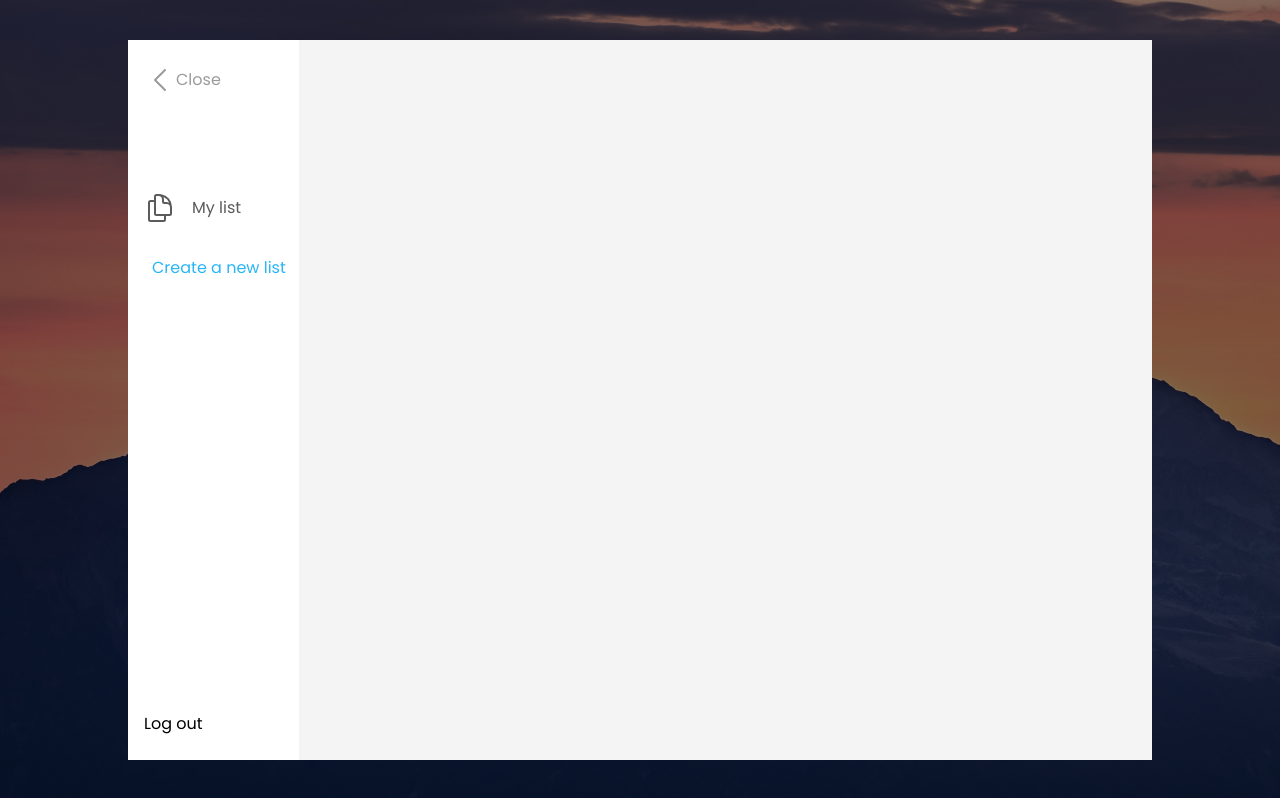
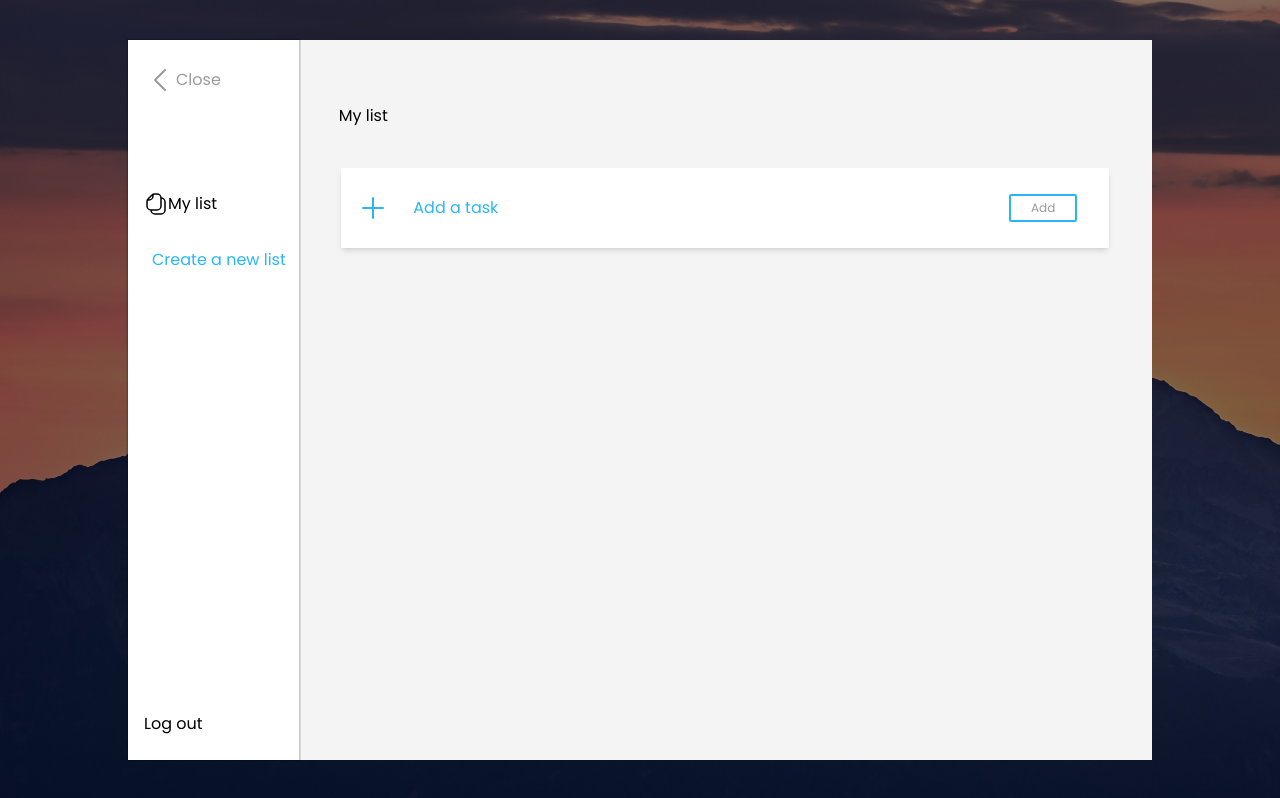
Before and after one commit to lucasscurtoo/to-do-webApp, a Next.js app in the folder to-do-web/: page /ToDo in a window 1280 px wide. Built offline with nearby package versions, Linux system fonts and the light colour scheme; no server answers; sample sign-in values are in the browser's storage.

Commit message:
uploading things

```diff
--- a/to-do-web/components/LeftMenu.jsx
+++ b/to-do-web/components/LeftMenu.jsx
@@ -1,41 +1,40 @@
 import { useState, useRef, useEffect } from "react";
-import {
-  ChevronLeftIcon,
-  DocumentDuplicateIcon,
-  PlusIcon,
-} from "@heroicons/react/24/outline";
+import { ChevronLeftIcon, PlusIcon } from "@heroicons/react/24/outline";
 import { checkIfExists, defaultList } from "../helpers/functions";
 import { toDoCreateList, toDoGetLists } from "../api/toDo";
 import CustomToast from "./CustomToast";
+import DocumentIcon from "../assets/icons/document-icon.svg";
 
-const LeftMenu = () => {
+const LeftMenu = ({ close, selectedList }) => {
   const [lists, setLists] = useState(defaultList);
   const [showToast, setShowToast] = useState(false);
   const [listCreated, setListCreated] = useState();
   const [listExists, setListExists] = useState(false);
+  const [selectedListStyle, setSelectedListStyle] = useState(
+    defaultList[0].title
+  );
   const newList = useRef(null);
 
-    useEffect(() => {
-            toDoGetLists().then(response => {
-                console.log(response)
-                if (response.status === 200){
-                    setLists(response.data)
-                }
-            })
-    }, [])
-
+  useEffect(() => {
+    toDoGetLists().then((response) => {
+      console.log(response);
+      if (response.status === 200) {
+        setLists(response.data);
+      }
+    });
+  }, []);
 
   useEffect(() => {
-    console.log(lists)
+    console.log(lists);
   }, [lists]);
 
   const createNewList = (listName) => {
-    const listExists = checkIfExists(lists, listName)
-    console.log(listExists)
-      if (listExists) {
-        setShowToast(true);
-        setListExists(true);
-      }else{
+    const listExists = checkIfExists(lists, listName);
+    console.log(listExists);
+    if (listExists) {
+      setShowToast(true);
+      setListExists(true);
+    } else {
       setLists((lists) => [
         ...lists,
         {
@@ -66,26 +65,50 @@ const LeftMenu = () => {
       newList.current.blur();
     }
   };
+
+  const handleSelectedList = (list) => {
+    selectedList(list);
+    setSelectedListStyle(list.title);
+  };
+
+  const handleLogOut = () => {
+    console.log("in progress xd");
+  };
+
   return (
-    <div className="bg-white w-1/6 h-full">
+    <div className="bg-white w-full h-full menuLeftShadow">
       <CustomToast
         show={showToast}
         close={() => setShowToast(false)}
         notifi={
-         (listCreated === false && "There was an error creating the list, try again") ||
+          (listCreated === false &&
+            "There was an error creating the list, try again") ||
           (listExists && "List already exists, cant be created")
         }
         state={listCreated}
       />
       <div className="py-6 px-4 h-full flex flex-col">
-        <section className="w-full flex items-center">
+        <section
+          onClick={() => close(true)}
+          className="w-full flex items-center cursor-pointer"
+        >
           <ChevronLeftIcon className="w-8 text-mediumGray" />
           <p className="text-mediumGray font-thin">Close</p>
         </section>
-        <section className="w-full flex mt-24 text-[#5B5B5B] flex-col">
+        <section className="w-full flex mt-24 text-mediumGray flex-col">
           {lists.map((list) => (
-            <div className="flex w-full items-center" key={list.title}>
-              <DocumentDuplicateIcon className="w-8 mr-4" />
+            <div
+              className={`flex w-full items-center ${
+                selectedListStyle === list.title
+                  ? "text-black"
+                  : "text-mediumGray"
+              }`}
+              key={list.title}
+              onClick={() => handleSelectedList(list)}
+            >
+              <DocumentIcon
+                stroke={selectedListStyle === list.title ? "black" : "gray"}
+              />
               <h2 className="truncate block">{list.title}</h2>
             </div>
           ))}
@@ -100,7 +123,7 @@ const LeftMenu = () => {
           </section>
         </section>
         <section className="w-full mt-auto">
-          <h2>Log out</h2>
+          <h2 onClick={handleLogOut}>Log out</h2>
         </section>
       </div>
     </div>
--- /dev/null
+++ b/to-do-web/components/Tasks.jsx
@@ -0,0 +1,39 @@
+import { useRef } from "react";
+import { PlusIcon } from "@heroicons/react/24/outline";
+
+const Task = ({ itsNew }) => {
+    const newTask = useRef(null);
+
+    const handleKeyDown = (event) => {
+        if (event.key === "Enter") {
+          createNewTask(newTask.current.value);
+          newTask.current.value = "";
+          newTask.current.blur();
+        }
+      };
+
+  return (
+    <div className="w-90% h-20 bg-white mx-auto shadow-md">
+      {itsNew ? (
+        <div className="w-full h-full flex items-center">
+          <PlusIcon className="w-8 text-blueColor mx-4" />
+          <input
+              className="ml-2 w-36 placeholder:text-blueColor font-thin placeholders"
+              onKeyDown={handleKeyDown}
+              ref={newTask}
+              placeholder="Add a task"
+            />
+          <button className="ml-auto mr-8 text-mediumGray py-1 px-5 border-2 border-blueColor text-xs rounded-sm hover:bg-blueColor hover:text-white">
+            Add
+          </button>
+        </div>
+      ) : (
+        <div>
+
+        </div>
+      )}
+    </div>
+  );
+};
+
+export default Task;
--- a/to-do-web/helpers/functions.js
+++ b/to-do-web/helpers/functions.js
@@ -7,8 +7,6 @@ export const defaultList = [{
 }]
 
 export const checkIfExists = (data, item) => {
-    console.log(data, item)
-    console.log('exitse', data.some(elem => elem.title === item))
     if (data.some(elem => elem.title === item)){
         return true
      }else {
--- a/to-do-web/next.config.js
+++ b/to-do-web/next.config.js
@@ -5,6 +5,14 @@ const nextConfig = {
 };
 
 module.exports = {
+  webpack(config) {
+    config.module.rules.push({
+      test: /\.svg$/i,
+      use: ['@svgr/webpack'],
+    })
+
+    return config
+  },
   async redirects() {
     return [
       {
--- a/to-do-web/package.json
+++ b/to-do-web/package.json
@@ -19,6 +19,7 @@
     "yup": "^0.32.11"
   },
   "devDependencies": {
+    "@svgr/webpack": "^6.5.1",
     "eslint": "8.26.0",
     "eslint-config-next": "13.0.0",
     "prettier": "2.7.1",
--- a/to-do-web/pages/ToDo.js
+++ b/to-do-web/pages/ToDo.js
@@ -1,9 +1,13 @@
-import { useEffect } from "react";
+import { useEffect, useState } from "react";
 import { useRouter } from "next/router";
 import { useRedirect } from "../components/RedirectContext";
 import LeftMenu from "../components/LeftMenu";
+import { defaultList } from "../helpers/functions";
+import Task from "../components/Tasks";
 
 const ToDo = () => {
+  const [closeState, setCloseState] = useState(false);
+  const [list, setList] = useState(defaultList[0]);
   const router = useRouter();
   const { setRedirect } = useRedirect();
 
@@ -14,11 +18,23 @@ const ToDo = () => {
     }
   }, []);
 
+  console.log(list)
+
+  const handleSelectedList = (list) => {
+      setList(list)
+  }
+
   return (
         <div className="w-screen h-screen bg-background1 bg-cover bg-no-repeat">
             <div className="black-overlay w-full h-full flex">
-                <div className="bg-secondGrayColor w-4/5 h-90% m-auto">
-                    <LeftMenu/>
+                <div className="bg-secondGrayColor w-4/5 h-90% m-auto flex">
+                  <div className="w-1/6 h-full">
+                    {!closeState && <LeftMenu close={setCloseState} selectedList={handleSelectedList}/>}
+                  </div>
+                  <div className="w-full flex flex-col">
+                      <h1 className="p-10 mt-6">{list.title}</h1>
+                      <Task itsNew={true}/>
+                  </div>
                 </div>
             </div>
         </div>
--- a/to-do-web/styles/globals.css
+++ b/to-do-web/styles/globals.css
@@ -29,3 +29,7 @@ input:focus {
 .placeholders:focus::placeholder{
   color: #C4C4C4;
 }
+
+.menuLeftShadow {
+  box-shadow: 0 0 0 1px rgb(0 0 0 / 0.1), 0 0 0 2px rgb(0 0 0 / 0.1);
+}
--- a/to-do-web/tailwind.config.js
+++ b/to-do-web/tailwind.config.js
@@ -14,10 +14,10 @@ module.exports = {
       },
       colors: {
         grayColor: "#C4C4C4",
+        mediumGray: "#9B9B9B",
         darkGray: "#616161",
         blueColor: "#29B6F6",
         secondGrayColor: "#F4F4F4",
-        mediumGray: "#9B9B9B"
       },
       spacing: {
         '25%': '25%',
```
Also changed, not shown: to-do-web/assets/icons/document-icon.svg (added), 1 other file (tests, documents, lock files or other folders).
